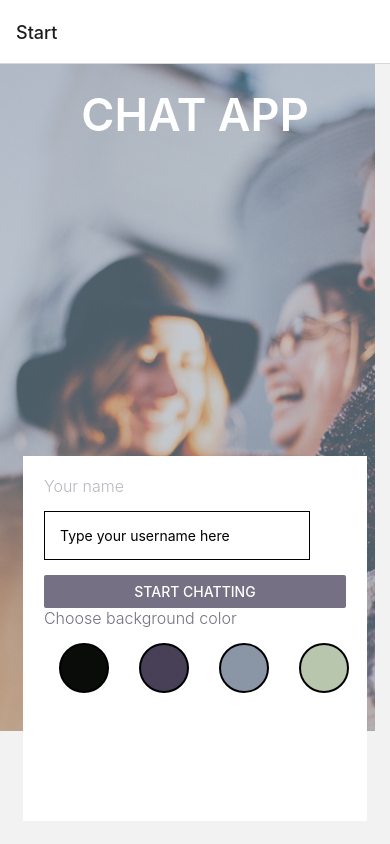
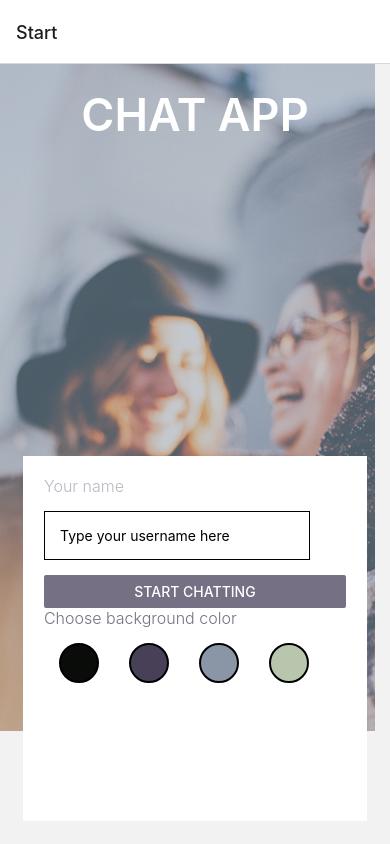
Before and after one commit to Maya-Bitter/ChatApp, a React Native app: screen /Start in a window 390 px wide. Built offline with nearby package versions, Linux system fonts and the light colour scheme.

Commit message:
change button size

```diff
--- a/components/Start.js
+++ b/components/Start.js
@@ -138,21 +138,21 @@ const styles = StyleSheet.create({
 
   colorbox: {
     flexDirection: "row",
-    marginBottom: 30,
+    marginBottom: 10,
   },
 
   //Button: {
-  //  color: "#757083",
-  //  fontSize: "16",
-  //  fontWeigh: "600",
+  //color: "#757083",
+  //fontSize: "16",
+  //fontWeigh: "600",
   //},
 
   colorButton: {
-    height: 50,
-    width: 50,
+    height: 40,
+    width: 40,
     margin: 15,
     padding: 5,
-    borderRadius: 25,
+    borderRadius: 20,
     borderWidth: 2,
     borderColor: "tranparent",
   },
```
